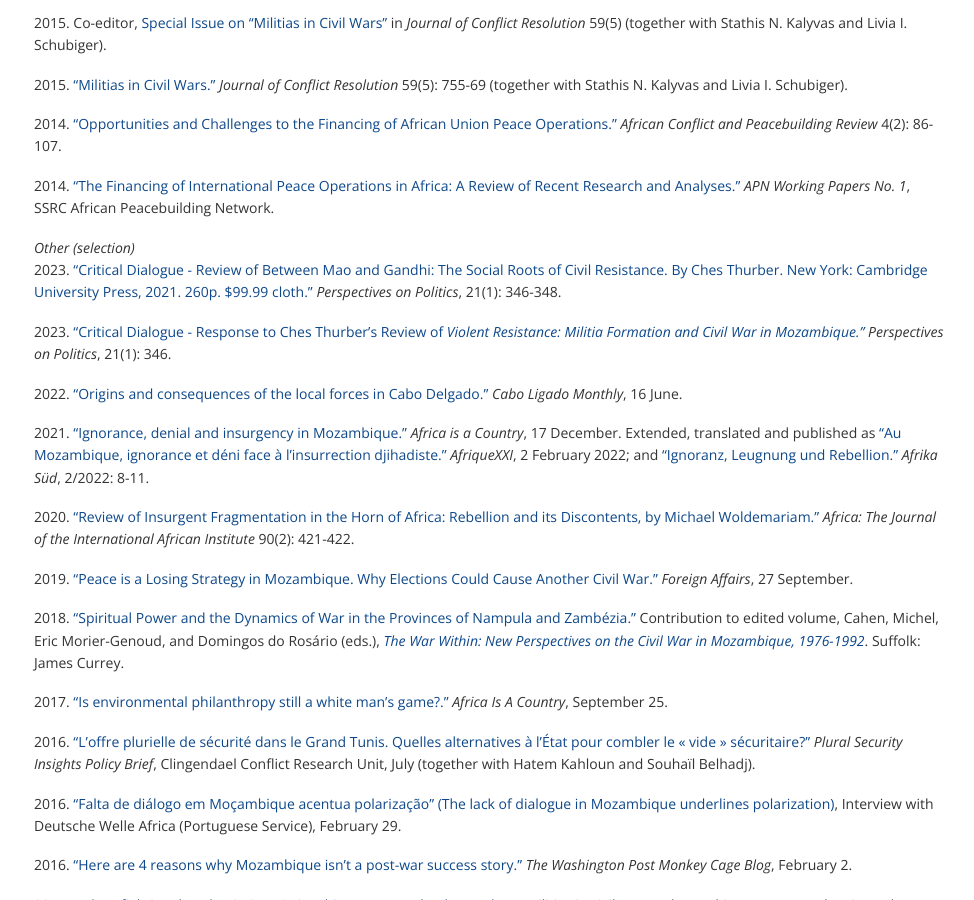
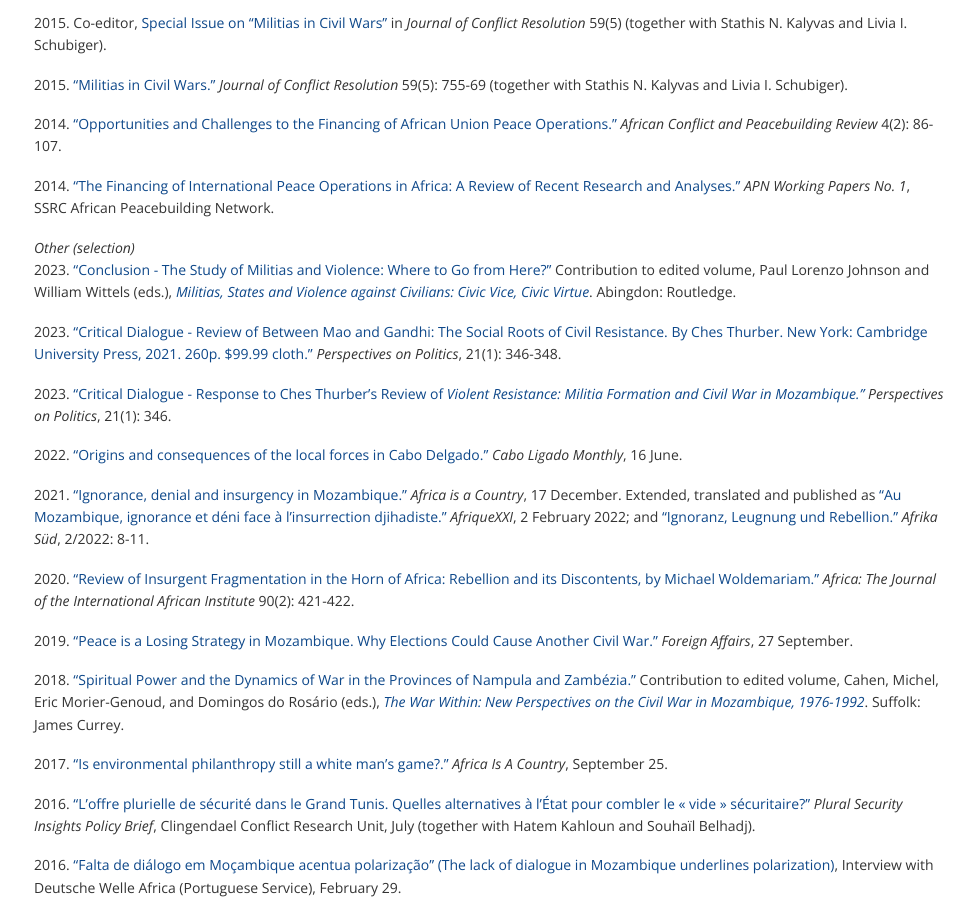
Before and after one commit to corinnajentzsch/corinnajentzsch.github.io, a Jekyll site: the page built from publications.md, in a window 1280 px wide and 900 px high, scrolled down 791 px. Shown: the whole window, without its empty margins (151-1125 px from the left). Built offline with Jekyll 4.4.1, drawn with Linux system fonts in a browser that asks for light colours.

Commit message:
Update publications.md

```diff
--- a/publications.md
+++ b/publications.md
@@ -29,6 +29,8 @@ _Peer-reviewed_
 2014\. ["The Financing of International Peace Operations in Africa: A Review of Recent Research and Analyses."](webarchive.ssrc.org/working-papers/APN_WorkingPapers01_Jentzsch.pdf "APN WorkingPapers 01 Jentzsch") _APN Working Papers No. 1_, SSRC African Peacebuilding Network.
 
 _Other (selection)_
+2023\. ["Conclusion - The Study of Militias and Violence: Where to Go from Here?"](https://www.routledge.com/Militias-States-and-Violence-against-Civilians-Civic-Vice-Civic-Virtue/Johnson-Wittels/p/book/9781032122816) Contribution to edited volume, Paul Lorenzo Johnson and William Wittels (eds.), [_Militias, States and Violence against Civilians: Civic Vice, Civic Virtue_](https://www.routledge.com/Militias-States-and-Violence-against-Civilians-Civic-Vice-Civic-Virtue/Johnson-Wittels/p/book/9781032122816). Abingdon: Routledge.
+
 2023\. ["Critical Dialogue - Review of Between Mao and Gandhi: The Social Roots of Civil Resistance. By Ches Thurber. New York: Cambridge University Press, 2021. 260p. $99.99 cloth."](https://doi.org/10.1017/S1537592722003942) _Perspectives on Politics_, 21(1): 346-348.
 
 2023\. ["Critical Dialogue - Response to Ches Thurber’s Review of _Violent Resistance: Militia Formation and Civil War in Mozambique."_](https://doi.org/10.1017/S153759272200370X) _Perspectives on Politics_, 21(1): 346.
```
